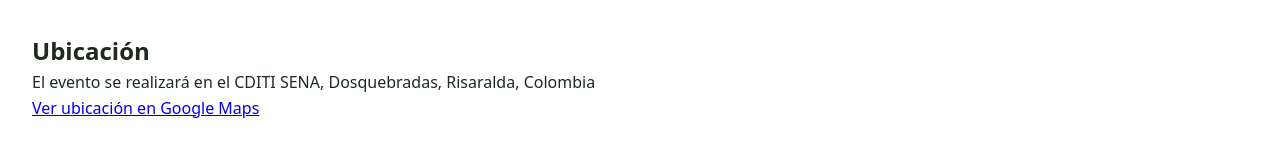
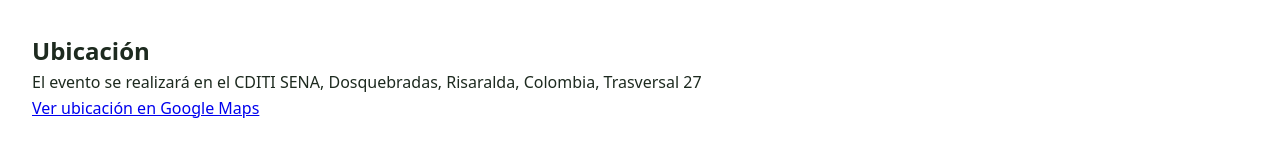
Before and after one commit to sergijoanh/Hackat-n, a plain HTML site: page evaluacion1-git-github/index.html in a window 1280 px wide. Shown: the part 861-1021 px from the top of the page. Drawn offline with Linux system fonts and the light colour scheme.

```diff
--- a/evaluacion1-git-github/index.html
+++ b/evaluacion1-git-github/index.html
@@ -43,7 +43,7 @@
 
     <section id="ubicacion">
       <h2>Ubicación</h2>
-      <p>El evento se realizará en el CDITI SENA, Dosquebradas, Risaralda, Colombia</p>
+      <p>El evento se realizará en el CDITI SENA, Dosquebradas, Risaralda, Colombia, Trasversal 27</p>
       <a href="https://maps.google.com/?q=CDITI+SENA+Dosquebradas+Risaralda">Ver ubicación en Google Maps</a>
     </section>
   </main>
```
